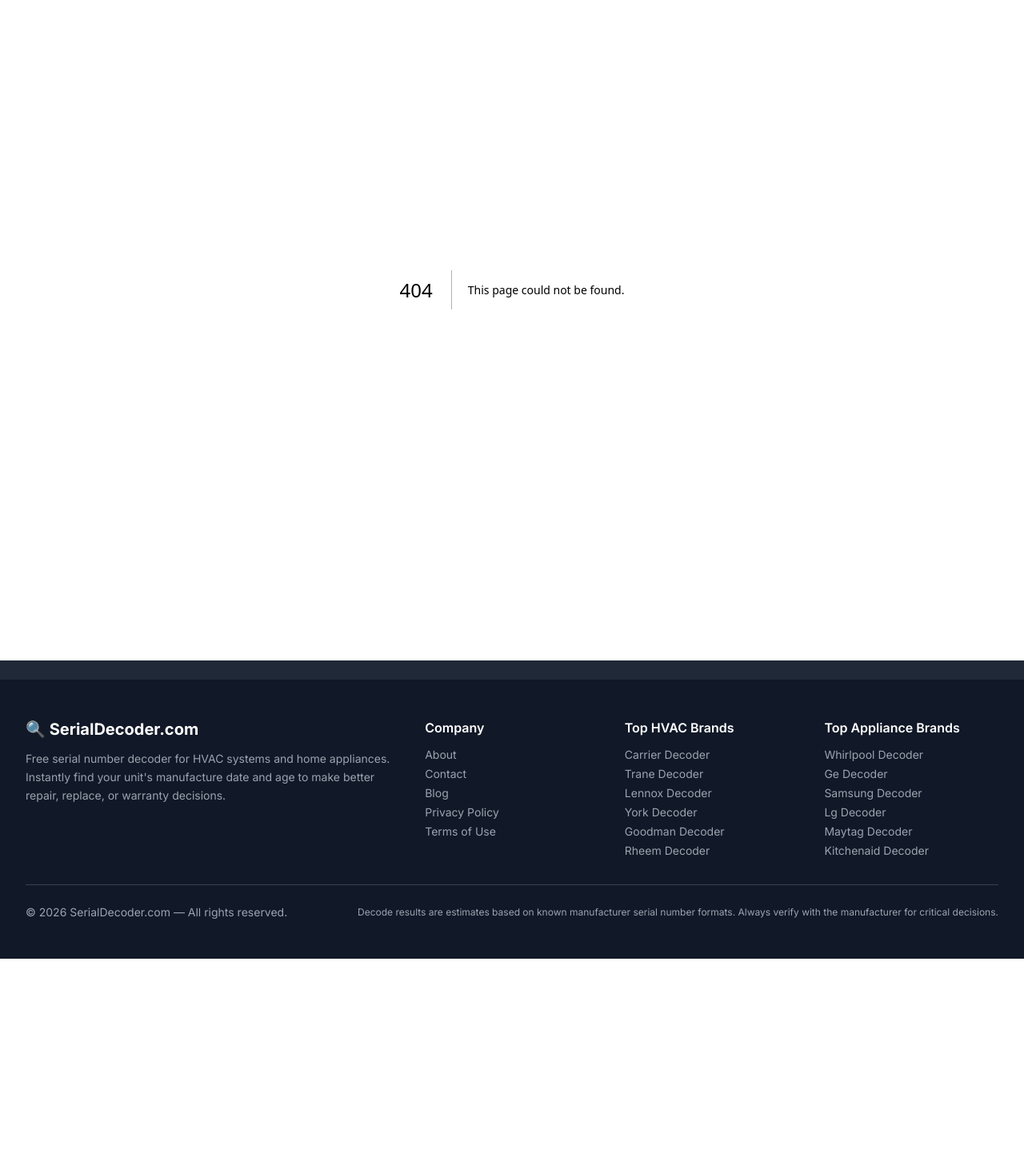
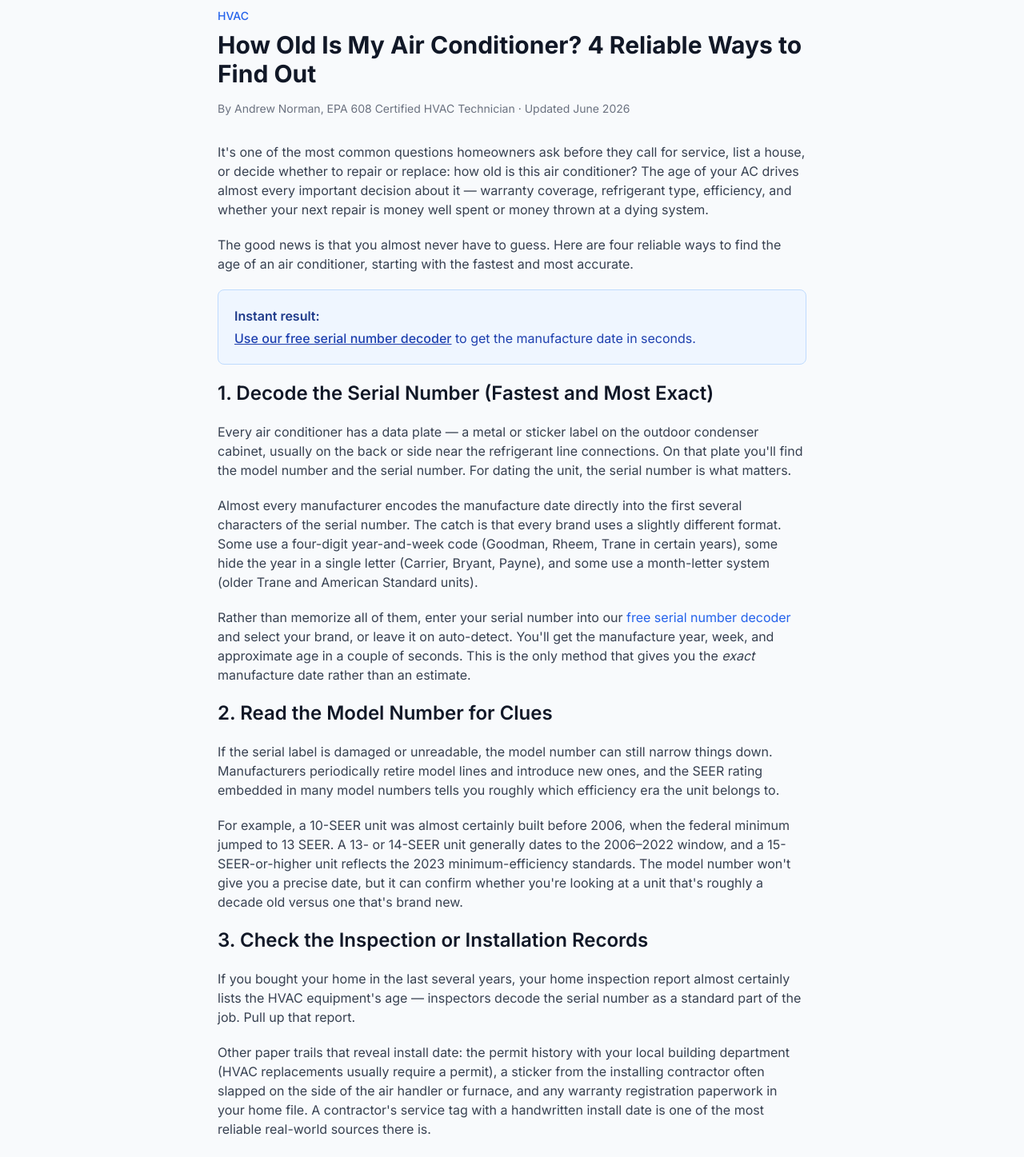
Before and after one commit to LordNorm495/serial-decoder-site, a Next.js app: page /blog/how-old-is-my-air-conditioner in a window 1280 px wide. Before the commit this address had no page. Shown: the part 120-1567 px from the top of the page at 80% size. Before the commit the page ends 1319 px from the top, so only its background shows below. Built offline with nearby package versions, Linux system fonts and the light colour scheme.

Commit message:
Add 'How Old Is My Air Conditioner' blog post

```diff
--- /dev/null
+++ b/app/blog/how-old-is-my-air-conditioner/page.tsx
@@ -0,0 +1,150 @@
+import { Metadata } from 'next';
+
+export const metadata: Metadata = {
+  title: 'How Old Is My Air Conditioner? 4 Reliable Ways to Find Out',
+  description:
+    'Four proven ways to find the exact age of your air conditioner — from the serial number to the model number, the inspection record, and the manufacturer. Plus what the age means for your wallet.',
+};
+
+export default function HowOldIsMyACPage() {
+  return (
+    <article className="max-w-3xl mx-auto px-4 py-12">
+      <header className="mb-8">
+        <div className="text-sm text-blue-600 font-medium mb-2">HVAC</div>
+        <h1 className="text-3xl font-bold text-gray-900 mb-4">
+          How Old Is My Air Conditioner? 4 Reliable Ways to Find Out
+        </h1>
+        <p className="text-gray-500 text-sm">
+          By Andrew Norman, EPA 608 Certified HVAC Technician · Updated June 2026
+        </p>
+      </header>
+
+      <div className="prose prose-lg max-w-none text-gray-700 space-y-5">
+        <p>
+          It&apos;s one of the most common questions homeowners ask before they call for service, list a
+          house, or decide whether to repair or replace: how old is this air conditioner? The age of your
+          AC drives almost every important decision about it &mdash; warranty coverage, refrigerant type,
+          efficiency, and whether your next repair is money well spent or money thrown at a dying system.
+        </p>
+        <p>
+          The good news is that you almost never have to guess. Here are four reliable ways to find the age
+          of an air conditioner, starting with the fastest and most accurate.
+        </p>
+
+        <div className="bg-blue-50 border border-blue-200 rounded-lg p-5 my-6">
+          <p className="font-semibold text-blue-900 mb-1">Instant result:</p>
+          <p className="text-blue-800">
+            <a href="/" className="underline font-medium">Use our free serial number decoder</a>{' '}
+            to get the manufacture date in seconds.
+          </p>
+        </div>
+
+        <h2 className="text-2xl font-semibold text-gray-900 mt-8 mb-3">
+          1. Decode the Serial Number (Fastest and Most Exact)
+        </h2>
+        <p>
+          Every air conditioner has a data plate &mdash; a metal or sticker label on the outdoor condenser
+          cabinet, usually on the back or side near the refrigerant line connections. On that plate
+          you&apos;ll find the model number and the serial number. For dating the unit, the serial number
+          is what matters.
+        </p>
+        <p>
+          Almost every manufacturer encodes the manufacture date directly into the first several characters
+          of the serial number. The catch is that every brand uses a slightly different format. Some use a
+          four-digit year-and-week code (Goodman, Rheem, Trane in certain years), some hide the year in a
+          single letter (Carrier, Bryant, Payne), and some use a month-letter system (older Trane and
+          American Standard units).
+        </p>
+        <p>
+          Rather than memorize all of them, enter your serial number into our{' '}
+          <a href="/" className="text-blue-600 hover:underline">free serial number decoder</a> and select
+          your brand, or leave it on auto-detect. You&apos;ll get the manufacture year, week, and
+          approximate age in a couple of seconds. This is the only method that gives you the{' '}
+          <em>exact</em> manufacture date rather than an estimate.
+        </p>
+
+        <h2 className="text-2xl font-semibold text-gray-900 mt-8 mb-3">
+          2. Read the Model Number for Clues
+        </h2>
+        <p>
+          If the serial label is damaged or unreadable, the model number can still narrow things down.
+          Manufacturers periodically retire model lines and introduce new ones, and the SEER rating
+          embedded in many model numbers tells you roughly which efficiency era the unit belongs to.
+        </p>
+        <p>
+          For example, a 10-SEER unit was almost certainly built before 2006, when the federal minimum
+          jumped to 13 SEER. A 13- or 14-SEER unit generally dates to the 2006&ndash;2022 window, and a
+          15-SEER-or-higher unit reflects the 2023 minimum-efficiency standards. The model number
+          won&apos;t give you a precise date, but it can confirm whether you&apos;re looking at a unit
+          that&apos;s roughly a decade old versus one that&apos;s brand new.
+        </p>
+
+        <h2 className="text-2xl font-semibold text-gray-900 mt-8 mb-3">
+          3. Check the Inspection or Installation Records
+        </h2>
+        <p>
+          If you bought your home in the last several years, your home inspection report almost certainly
+          lists the HVAC equipment&apos;s age &mdash; inspectors decode the serial number as a standard
+          part of the job. Pull up that report.
+        </p>
+        <p>
+          Other paper trails that reveal install date: the permit history with your local building
+          department (HVAC replacements usually require a permit), a sticker from the installing contractor
+          often slapped on the side of the air handler or furnace, and any warranty registration paperwork
+          in your home file. A contractor&apos;s service tag with a handwritten install date is one of the
+          most reliable real-world sources there is.
+        </p>
+
+        <h2 className="text-2xl font-semibold text-gray-900 mt-8 mb-3">4. Ask the Manufacturer</h2>
+        <p>
+          If all else fails, the manufacturer can look up the build date from the serial number directly.
+          Most major brands have a consumer support line or a warranty-lookup form on their website where
+          you enter the serial number and model number. This is slower than decoding it yourself, but
+          it&apos;s a useful backstop when a serial number is partially worn off and you can only make out
+          some of the characters.
+        </p>
+
+        <h2 className="text-2xl font-semibold text-gray-900 mt-8 mb-3">
+          What the Age Actually Tells You
+        </h2>
+        <p>Once you know the number, here&apos;s how to read it:</p>
+        <ul className="list-disc pl-6 space-y-2">
+          <li>
+            <strong>Under 10 years old:</strong> Likely still in its prime. Most repairs are worth making,
+            and the unit may still be under a parts warranty (many are 10 years on registered units).
+          </li>
+          <li>
+            <strong>10&ndash;15 years old:</strong> The decision zone. This is where the{' '}
+            <a href="/blog/hvac-repair-vs-replace/" className="text-blue-600 hover:underline">
+              repair-vs-replace math
+            </a>{' '}
+            starts to matter. Factor in refrigerant type and efficiency, not just the repair quote.
+          </li>
+          <li>
+            <strong>Over 15 years old:</strong> Past the typical service life for many systems. A major
+            repair &mdash; compressor, coil, heat exchanger &mdash; usually points toward replacement. See{' '}
+            <a href="/blog/how-long-does-an-hvac-system-last/" className="text-blue-600 hover:underline">
+              how long an HVAC system really lasts
+            </a>{' '}
+            for the brand-by-brand breakdown.
+          </li>
+        </ul>
+        <p>
+          Age also tells you which refrigerant you&apos;re dealing with. Units built before 2010 generally
+          use R-22, which is expensive and being phased out &mdash; and that alone can swing a repair
+          decision. If your unit dates to that era, it&apos;s worth understanding what that means before
+          you pay for a recharge.
+        </p>
+
+        <h2 className="text-2xl font-semibold text-gray-900 mt-8 mb-3">Start With the Serial Number</h2>
+        <p>
+          Of the four methods, decoding the serial number is the only one that gives you the exact
+          manufacture date in seconds. Find the data plate on your outdoor unit, copy the serial number
+          exactly as printed, and run it through our{' '}
+          <a href="/" className="text-blue-600 hover:underline">free decoder</a>. From there, every other
+          decision about your system gets easier.
+        </p>
+      </div>
+    </article>
+  );
+}
```
